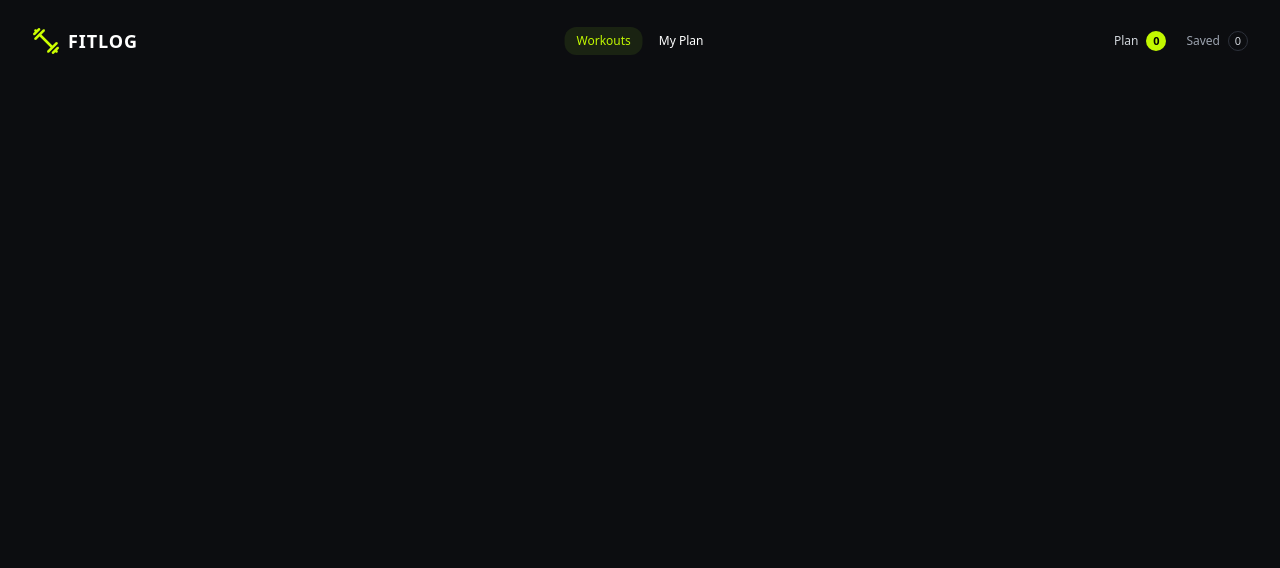
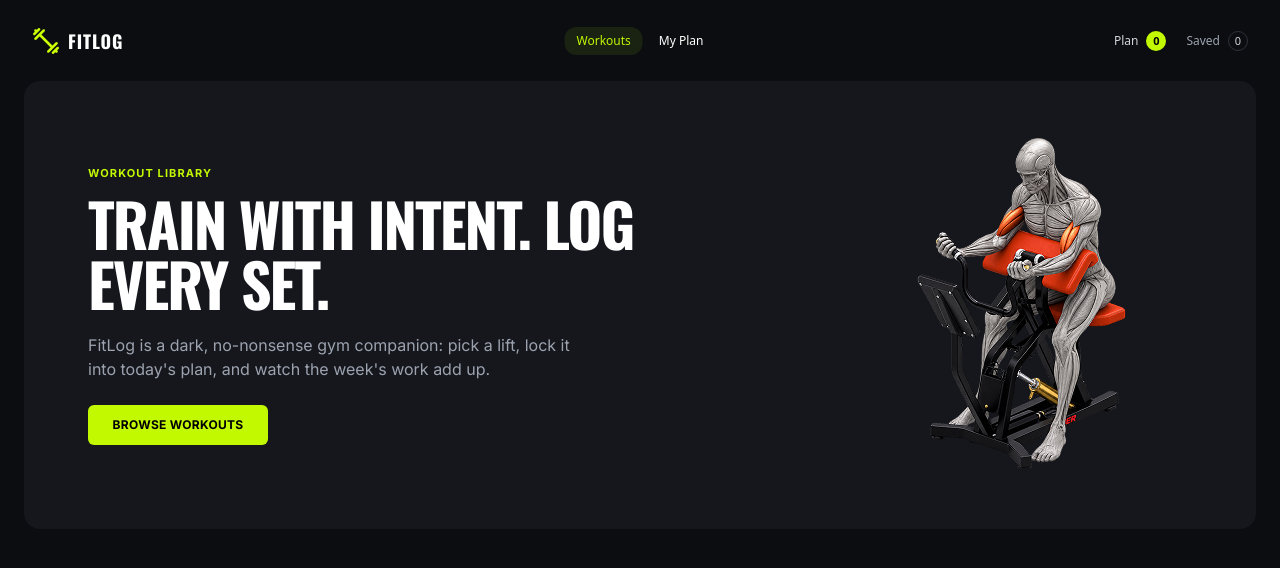
Before and after one commit to nnasif78/FitLog, a Next.js app: page / in a window 1280 px wide. Shown: the top 568 px of the page. Built offline with nearby package versions, Linux system fonts and the light colour scheme.

Commit message:
add banner section

```diff
--- a/src/app/page.tsx
+++ b/src/app/page.tsx
@@ -1,8 +1,10 @@
 import Navbar from "@/components/shared/Navbar"
+import Banner from "@/components/homepage/Banner"
 export default function Home() {
   return (
     <>
     <Navbar/>
+    <Banner />
     </>
   );
 }
--- /dev/null
+++ b/src/components/homepage/Banner.tsx
@@ -0,0 +1,30 @@
+import Image from "next/image"
+import logo from "@/assets/banner.png"
+
+export default function Banner() {
+    return (
+        <section className="mx-auto flex h-[448px] w-full max-w-[1232px] items-center justify-between rounded-2xl bg-[#15171D] px-16">
+            <div>
+                <p className="font-[family-name:var(--font-inter)] text-[11px] font-bold leading-[16.5px] tracking-[1.1px] text-[#C2F800]">WORKOUT LIBRARY</p>
+
+                <h1 className="mt-3 font-[family-name:var(--font-oswald)] text-[60px] font-extrabold leading-[1] tracking-[-2px] text-white">
+                    TRAIN WITH INTENT. LOG
+                    <br/>
+                    EVERY SET.
+                </h1>
+
+                <p className="mt-5 font-[family-name:var(--font-inter)] text-[16px] font-normal leading-6 text-[#9CA3AF]">
+                    FitLog is a dark, no-nonsense gym companion: pick a lift, lock it
+                    <br />
+                    into today&apos;s plan, and watch the week&apos;s work add up.
+                </p>
+
+                <button className="mt-6 h-10 w-[180px] cursor-pointer bg-[#C2F800] font-[family-name:var(--font-inter)] text-[12px] rounded-md font-bold leading-4 tracking-[0.3px] text-black">
+                    BROWSE WORKOUTS
+                </button>
+            </div>
+
+            <Image src={logo} alt="FitLog workout" className="h-[334px] w-[334px] object-cover" />
+        </section>
+    )
+}
--- a/src/components/shared/Navbar.tsx
+++ b/src/components/shared/Navbar.tsx
@@ -8,7 +8,7 @@ export default function Navbar() {
             <div className="mx-auto flex h-full max-w-[1280px] items-center px-8">
                 <Link href="/" className="flex cursor-pointer items-center gap-2">
                     <Image src={logo} alt="FitLog" width={28} height={28} className="h-7 w-7" />
-                    <span className="font-[var(--font-oswald)] text-[18px] font-black leading-7 tracking-[0.9px] text-white">FITLOG</span>
+                    <span className="font-[family-name:var(--font-oswald)] text-[18px] font-black leading-7 tracking-[0.9px] text-white">FITLOG</span>
                 </Link>
 
                 <div className="absolute left-1/2 flex -translate-x-1/2 items-center gap-1">
```
